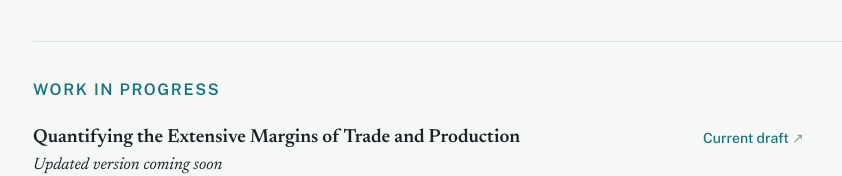
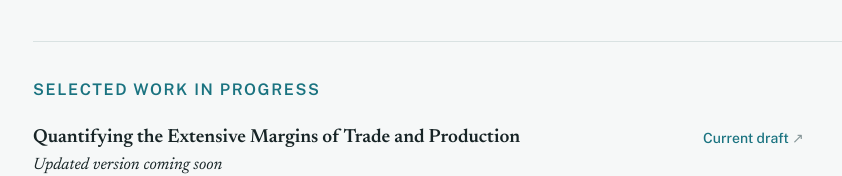
Before and after one commit to DTEcon/website, a plain HTML site: page index.html in a window 1280 px wide. Shown: the part 872-1048 px from the top of the page, without its empty margins (363-1205 px from the left). Drawn offline with Linux system fonts and the light colour scheme.

Commit message:
Rename the work-in-progress heading to "Selected work in progress"
Co-Authored-By: Claude Opus 5.5 <noreply@anthropic.com>

```diff
--- a/index.html
+++ b/index.html
@@ -335,7 +335,7 @@ footer address { font-style: normal; }
     </section>
 
     <section id="wip">
-      <h2>Work in progress</h2>
+      <h2>Selected work in progress</h2>
       <div class="papers">
         <article class="paper">
           <div>
```
